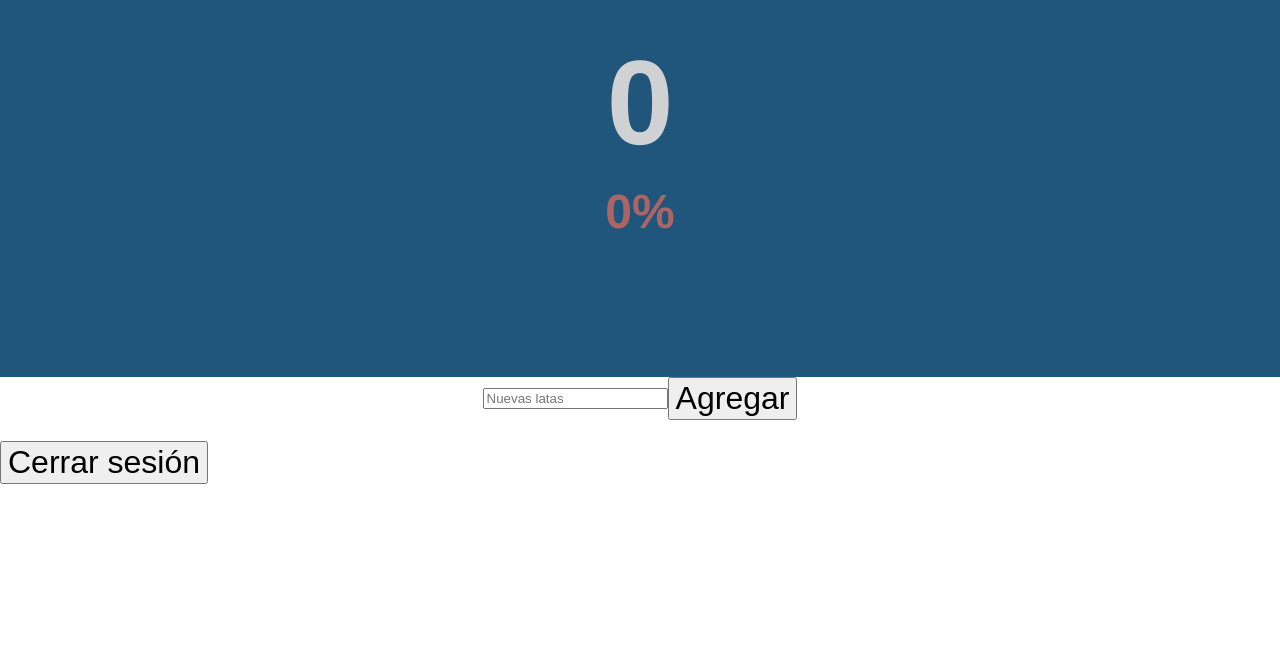
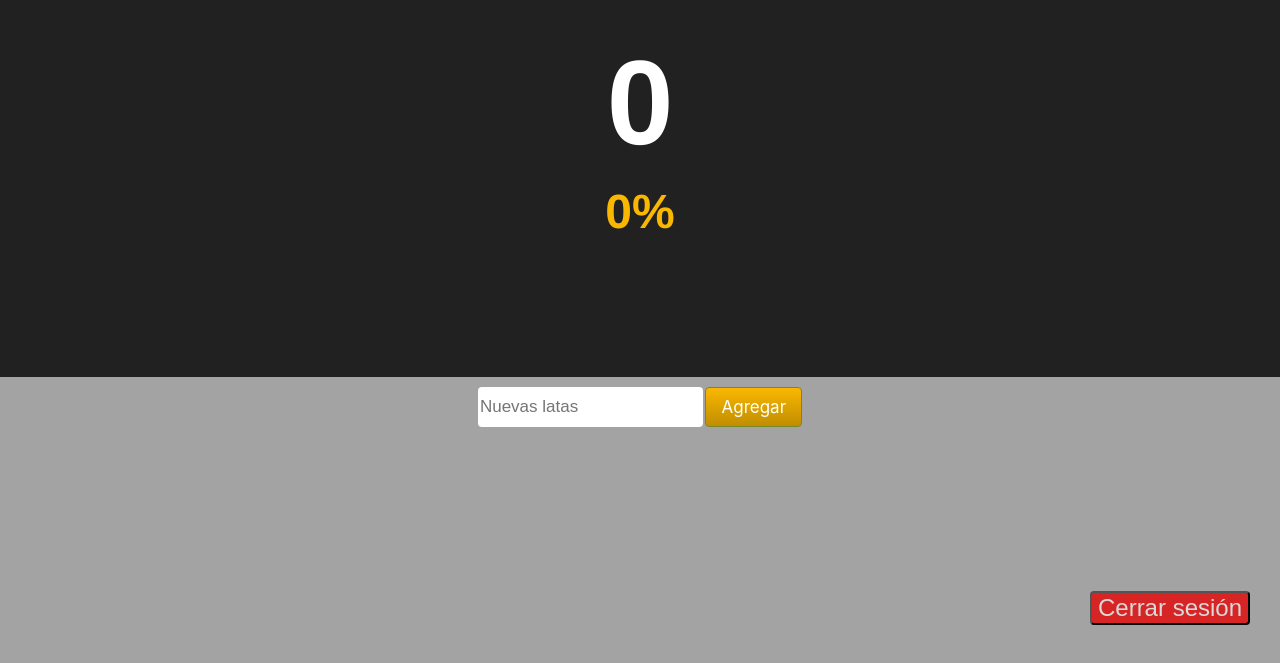
Before and after one commit to Ssj400/recoge-latas, a website: page frontend/profile.html in a window 1280 px wide. Shown: the part 103-766 px from the top of the page. Drawn offline with Linux system fonts and the light colour scheme; no server answers.

Commit message:
Added styles to the login/register, changed color pallette and bug fixing v0.0.5

```diff
--- a/frontend/login.js
+++ b/frontend/login.js
@@ -3,7 +3,6 @@ document.getElementById("loginForm").addEventListener("submit", async (e) => {
 
     const nickname = document.getElementById("nickname").value;
     const password = document.getElementById("password").value;
-    console.log(nickname, password);
 
 
     try {
--- a/frontend/profile.html
+++ b/frontend/profile.html
@@ -3,7 +3,7 @@
 <head>
     <meta charset="UTF-8">
     <meta name="viewport" content="width=device-width, initial-scale=1.0">
-    <link rel="stylesheet" href="./style.css">
+    <link rel="stylesheet" href="./styles/profile.css">
     <script src="profile.js" defer></script>
     <title>Recoge latas</title>
 </head>
@@ -14,9 +14,11 @@
     </header>
     <main>
        <input type="number" class="adder" placeholder="Nuevas latas">
-       <button class="sum">Agregar</button>
+       <button class="sum button-25">Agregar</button>
     </main>
-    <h1 id="userInfo"></h1>
-    <button id="logout">Cerrar sesión</button>
+    <div class="profile">
+        <h1 id="userInfo"></h1>
+        <button id="logout">Cerrar sesión</button>
+    </div>
 </body>
 </html>
--- a/frontend/register.js
+++ b/frontend/register.js
@@ -15,7 +15,7 @@ async function registerUser() {
     const data = await response.json();
     if (response.ok) {
         alert(`Registro exitoso`);
-        window.location.href = "profile.html";
+        window.location.href = "index.html";
     } else {
         alert(`Error ${data.error}`);
     }
--- a/frontend/style.css
+++ /dev/null
@@ -1,39 +0,0 @@
-body {
-    box-sizing: border-box;
-    padding: 0;
-    margin: 0;
-    font-family: 'Franklin Gothic Medium', 'Arial Narrow', Arial, sans-serif;
-}
-
-header {
-    background-color: #20567c;
-    display: flex;
-    align-items: center;
-    flex-direction: column;
-    justify-content: center;
-    gap: 0px;
-    height: 60vh;
-}
-
-header h1 {
-    font-size: 750%;
-    color: rgb(208, 209, 210);
-    margin-top: 3%;
-    margin-bottom: 0;
-}
-
-header h2 {
-    color: #ac6464;
-    margin-top: 1%;
-    font-size: 300%;
-}
-
-main {
-   display: flex;
-   justify-content: center;
-   align-items: center;
-}
-
-button {
-   font-size: 200%;
-}
--- /dev/null
+++ b/frontend/styles/login.css
@@ -0,0 +1,151 @@
+@import url('https://rsms.me/inter/inter.css');
+
+:root {
+  --color-light: white;
+  --color-dark: #212121;
+  --color-signal: #fab700;
+
+  --color-background: var(--color-light);
+  --color-text: var(--color-dark);
+  --color-accent: var(--color-signal);
+
+  --size-bezel: .5rem;
+  --size-radius: 4px;
+
+  line-height: 1.4;
+
+  font-family: 'Inter', sans-serif;
+  font-size: calc(.6rem + .4vw);
+  color: var(--color-text);
+  background: var(--color-background);
+  font-weight: 300;
+  padding: 0 calc(var(--size-bezel) * 3);
+  background-color: #a3a3a3;
+}
+
+body {
+    display: flex;
+    flex-direction: column;
+    justify-content: center;
+    align-items: center;
+    height: 90vh;
+}
+
+h1, h2, h3 {
+  font-weight: 900;
+}
+
+mark {
+  background: var(--color-accent);
+  color: var(--color-text);
+  font-weight: bold;
+  padding: 0 0.2em;
+}
+
+.card {
+  background: var(--color-background);
+  padding: calc(4 * var(--size-bezel));
+  margin-top: calc(4 * var(--size-bezel));
+  border-radius: var(--size-radius);
+  border: 3px solid var(--color-shadow, currentColor);
+  box-shadow: .5rem .5rem 0 var(--color-shadow, currentColor);
+  max-width: 50vw;
+
+  &--inverted {
+    --color-background: var(--color-dark);
+    color: var(--color-light);
+    --color-shadow: var(--color-accent);
+  }
+
+  &--accent {
+    --color-background: var(--color-signal);
+    --color-accent: var(--color-light);
+    color: var(--color-dark);
+  }
+
+  *:first-child {
+    margin-top: 0;
+  }
+}
+
+
+.l-design-widht {
+  max-width: 40rem;
+  padding: 1rem;
+}
+
+.input {
+  position: relative;
+
+
+  &__label {
+    position: absolute;
+    left: 0;
+    top: 0;
+    padding: calc(var(--size-bezel) * 0.75) calc(var(--size-bezel) * .5);
+    margin: calc(var(--size-bezel) * 0.75 + 3px) calc(var(--size-bezel) * .5);
+    background: pink;
+    white-space: nowrap;
+    transform: translate(0, 0);
+    transform-origin: 0 0;
+    background: var(--color-background);
+    transition: transform 120ms ease-in;
+    font-weight: bold;
+    line-height: 1.2;
+  }
+  &__field {
+    box-sizing: border-box;
+    display: block;
+    width: 100%;
+    border: 3px solid currentColor;
+    padding: calc(var(--size-bezel) * 1.5) var(--size-bezel);
+    color: currentColor;
+    background: transparent;
+    border-radius: var(--size-radius);
+
+    &:focus,
+    &:not(:placeholder-shown) {
+      & + .input__label {
+        transform: translate(.25rem, -65%) scale(.8);
+        color: var(--color-accent);
+      }
+    }
+  }
+}
+
+input {
+  margin-top: 3px;
+}
+
+
+.button-group {
+  margin-top: calc(var(--size-bezel) * 2.5);
+}
+
+button {
+  color: currentColor;
+  padding: var(--size-bezel) calc(var(--size-bezel) * 2);
+  background: var(--color-accent);
+  border: none;
+  border-radius: var(--size-radius);
+  font-weight: 900;
+
+  &[type=reset]{
+    background: var(--color-background);
+    font-weight: 200;
+  }
+}
+
+button + button {
+  margin-left: calc(var(--size-bezel) * 2);
+}
+
+.icon {
+  display: inline-block;
+  width: 1em; height: 1em;
+  margin-right: .5em;
+}
+
+.hidden {
+  display: none;
+}
--- /dev/null
+++ b/frontend/styles/profile.css
@@ -0,0 +1,122 @@
+body {
+    box-sizing: border-box;
+    padding: 0;
+    margin: 0;
+    font-family: 'Franklin Gothic Medium', 'Arial Narrow', Arial, sans-serif;
+    background-color: #a3a3a3;
+}
+
+header {
+    background-color: #212121;
+    display: flex;
+    align-items: center;
+    flex-direction: column;
+    justify-content: center;
+    gap: 0px;
+    height: 60vh;
+}
+
+header h1 {
+    font-size: 750%;
+    color: white;
+    margin-top: 3%;
+    margin-bottom: 0;
+}
+
+header h2 {
+    color: #fab700;
+    margin-top: 1%;
+    font-size: 300%;
+}
+
+main {
+   display: flex;
+   justify-content: center;
+   align-items: center;
+   margin-top: 1.3vh;
+   margin-bottom: 1vh;
+   gap: .2vw;
+}
+
+
+
+.button-25 {
+  background-color: #fab700;
+  background-image: linear-gradient(#fab700, #c18e02);
+  border: 1px solid #77872a;
+  border-radius: 4px;
+  box-shadow: rgba(0, 0, 0, 0.) 0 1px 1px;
+  color: #FFFFFF;
+  cursor: pointer;
+  font-family: -apple-system,".SFNSDisplay-Regular","Helvetica Neue",Helvetica,Arial,sans-serif;
+  font-size: 17px;
+  line-height: 100%;
+  margin: 0;
+  outline: 0;
+  padding: 11px 15px 12px;
+  text-align: center;
+  transition: box-shadow .05s ease-in-out,opacity .05s ease-in-out;
+  user-select: none;
+  -webkit-user-select: none;
+  touch-action: manipulation;
+  height: 5vh;
+}
+
+.button-25:hover {
+  box-shadow: rgba(255, 255, 255, 0.3) 0 0 2px inset, rgba(0, 0, 0, 0.4) 0 1px 2px;
+  text-decoration: none;
+  transition-duration: .15s, .15s;
+}
+
+.button-25:active {
+  box-shadow: rgba(0, 0, 0, 0.15) 0 2px 4px inset, rgba(0, 0, 0, 0.4) 0 1px 1px;
+}
+
+.button-25:disabled {
+  cursor: not-allowed;
+  opacity: .6;
+}
+
+.button-25:disabled:active {
+  pointer-events: none;
+}
+
+.button-25:disabled:hover {
+  box-shadow: none;
+}
+
+.adder {
+    height: 5vh;
+    border: none;
+    border-radius: 4px;
+    outline: none;
+    line-height: 100%;
+    font-size: 17px;
+    box-sizing: border-box;
+}
+
+.adder:focus {
+    border: 1px solid black;
+}
+
+.profile {
+    height: 20vh;
+    display: flex;
+    flex-direction: column;
+    padding: 30px;
+}
+
+#logout {
+    align-self: flex-end;
+    font-size: 3vh;
+    margin-top: auto;
+    background-color: rgb(215, 37, 37);
+    color: rgb(217, 217, 217);
+    border-radius: 4px;
+
+}
+
+#logout:hover {
+  background-color: rgb(241, 42, 42);
+  cursor: pointer;
+}
```
Also changed, not shown: backend/server.js (+13 -9 lines), frontend/index.html (+32 -5 lines), frontend/register.html (+32 -7 lines), backend/middlewares/authMiddleware.js (line endings or trailing spaces).
